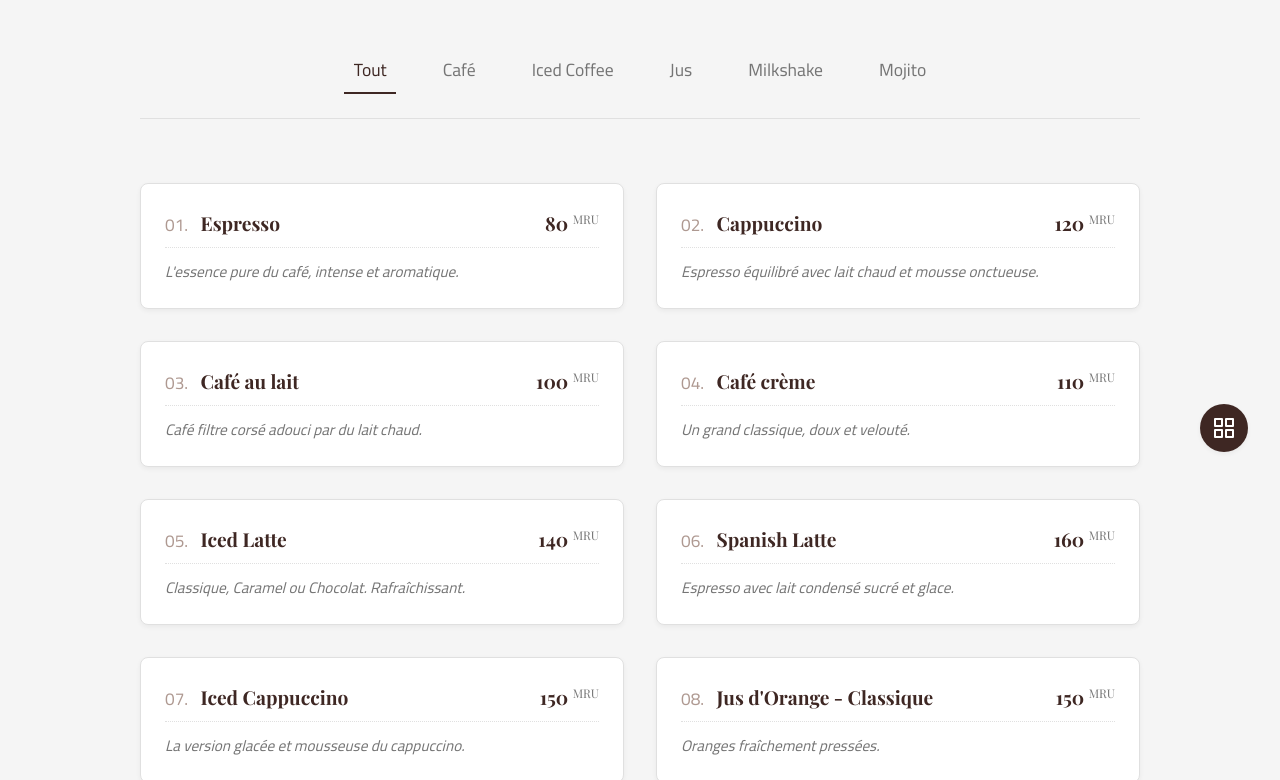
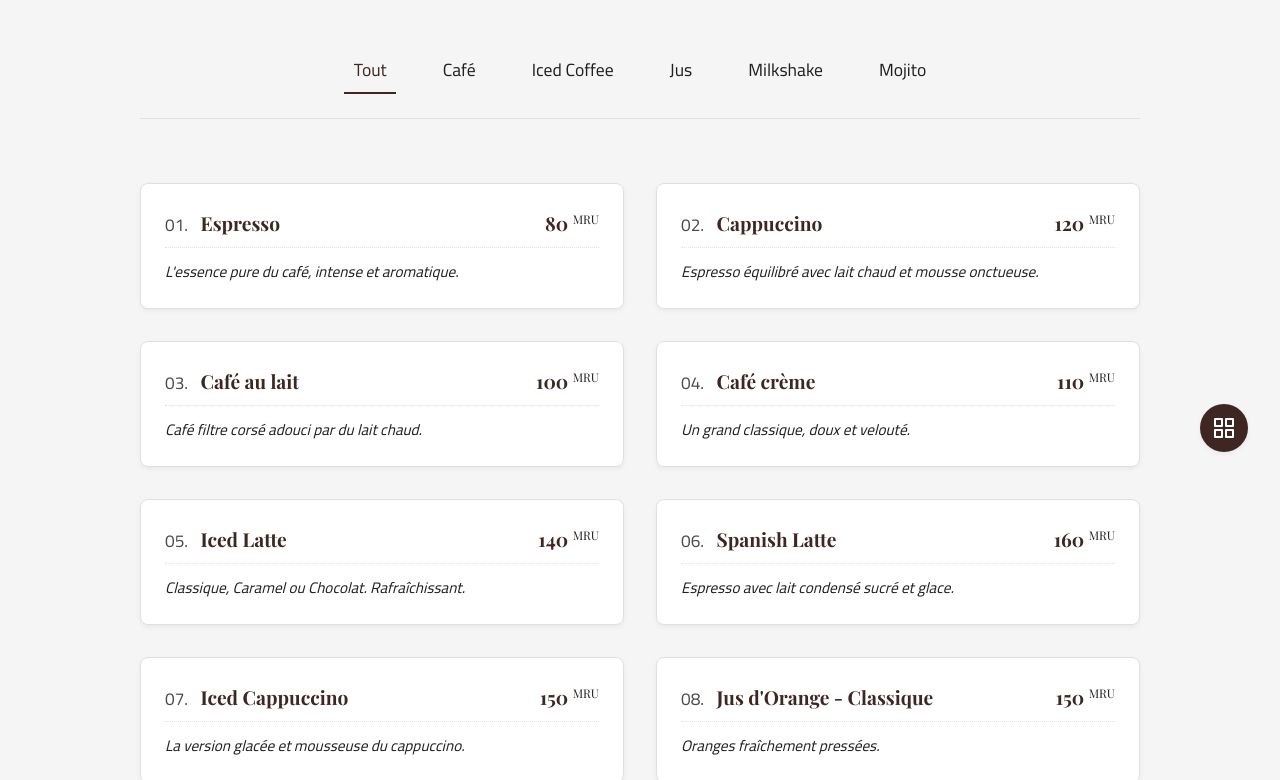
Before and after one commit to yeslema/yes, a plain HTML site: page index.html in a window 1280 px wide. Shown: the part 316-1096 px from the top of the page. Drawn offline with nearby package versions, Linux system fonts and the light colour scheme; a web font is replaced by a local one.

Commit message:
Add files via upload

```diff
--- a/style.css
+++ b/style.css
@@ -11,7 +11,7 @@
   /* Soft Gray/White */
   --clr-card-bg: #FFFFFF;
   --clr-text-main: #212121;
-  --clr-text-light: #757575;
+  --clr-text-light: #212121;
   --clr-border: #E0E0E0;
 
   --font-main: 'Cairo', sans-serif;
@@ -248,7 +248,7 @@ body[dir="rtl"] .lang-switch-container {
 .item-num {
   font-family: var(--font-main);
   font-size: 0.9em;
-  color: var(--clr-secondary);
+  color: black;
   font-weight: 400;
   margin-right: 0.5rem;
   opacity: 0.7;
```
